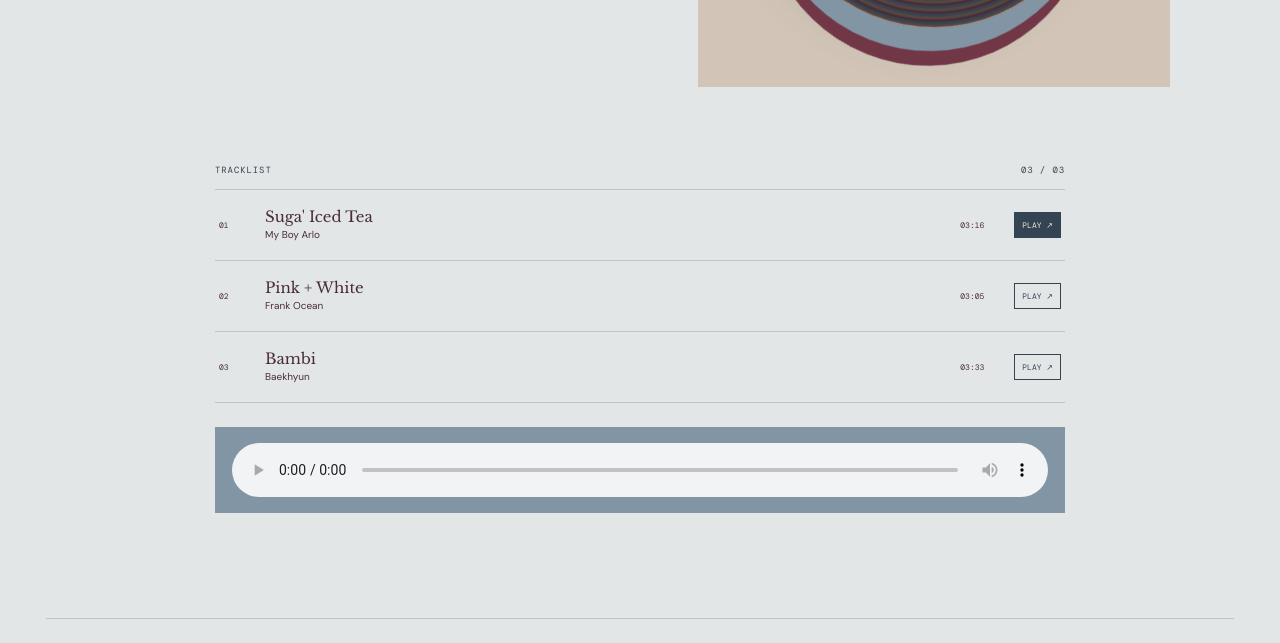
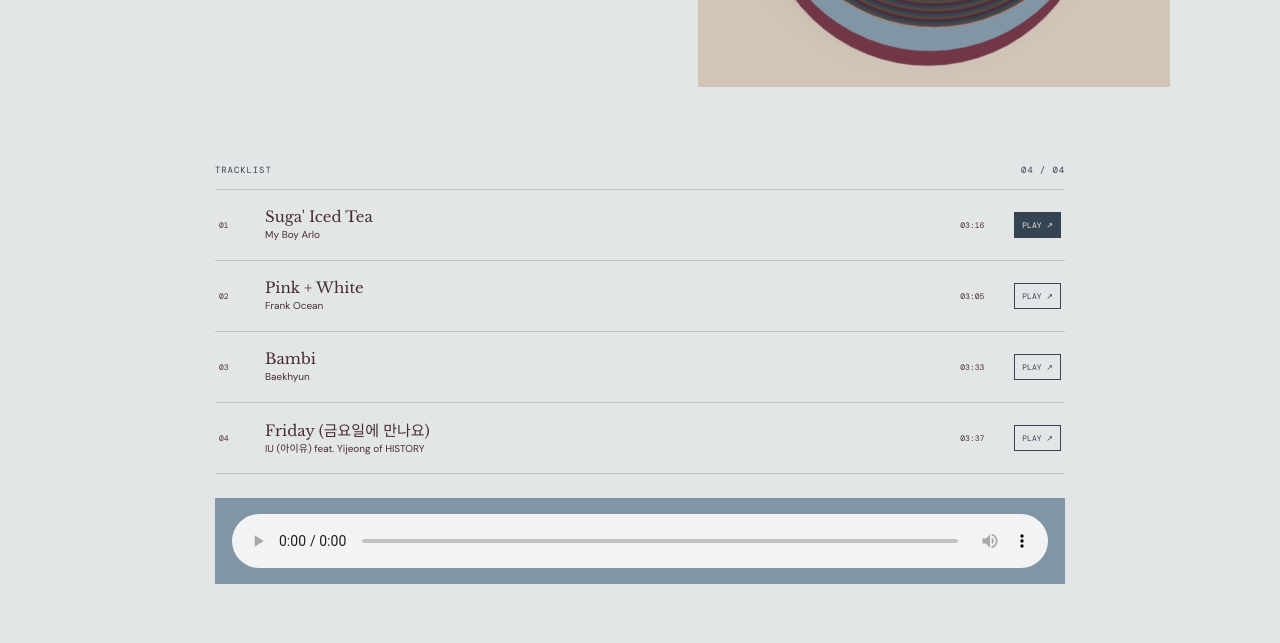
Before and after one commit to peruvert/endlessly-love, a plain HTML site: page soundtrack.html in a window 1280 px wide. Shown: the part 534-1177 px from the top of the page. Drawn offline with nearby package versions, Linux system fonts and the light colour scheme.

Commit message:
Add fourth soundtrack track
Co-authored-by: Copilot <223556219+Copilot@users.noreply.github.com>

```diff
--- a/soundtrack.html
+++ b/soundtrack.html
@@ -37,7 +37,7 @@
   <div class="record-visual"><div class="record-label">SIDE A<br><span>FOR YON</span><small>KH / 001</small></div></div>
 </section>
 <section class="playlist section-wrap">
-  <div class="playlist-head"><span>TRACKLIST</span><span>03 / 03</span></div>
+  <div class="playlist-head"><span>TRACKLIST</span><span>04 / 04</span></div>
   <div class="track">
     <span class="track-no">01</span>
     <div><strong>Suga' Iced Tea</strong><small>My Boy Arlo</small></div>
@@ -56,6 +56,12 @@
     <span class="track-length">03:33</span>
     <button class="track-play" type="button" data-track-src="assets/audio/bambi.mp3" data-track-title="Bambi" data-track-artist="Baekhyun" aria-label="Play Bambi by Baekhyun" aria-pressed="false">PLAY ↗</button>
   </div>
+  <div class="track">
+    <span class="track-no">04</span>
+    <div><strong>Friday (금요일에 만나요)</strong><small>IU (아이유) feat. Yijeong of HISTORY</small></div>
+    <span class="track-length">03:37</span>
+    <button class="track-play" type="button" data-track-src="assets/audio/friday-iu.mp3" data-track-title="Friday (금요일에 만나요)" data-track-artist="IU (아이유) feat. Yijeong of HISTORY" aria-label="Play Friday (금요일에 만나요) by IU (아이유) featuring Yijeong of HISTORY" aria-pressed="false">PLAY ↗</button>
+  </div>
   <div class="player-slot">
     <audio controls preload="metadata" aria-label="Audio player for Suga' Iced Tea by My Boy Arlo">
       <source src="assets/audio/suga-iced-tea.mp3" type="audio/mpeg">
```
Also changed, not shown: 2 other files.
